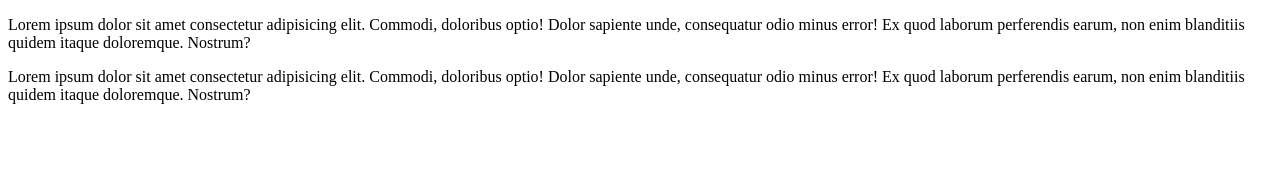
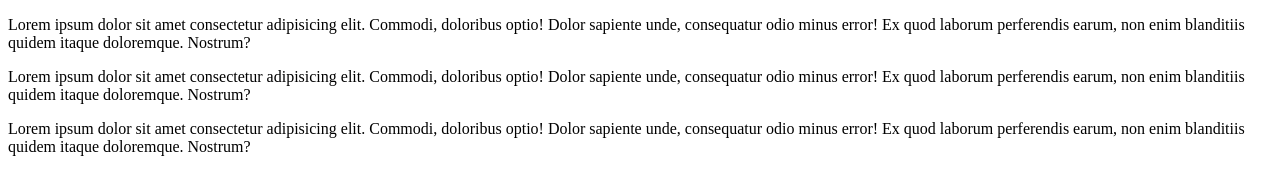
Before and after one commit to codeit-np/butterfly, a plain HTML site: page home.html in a window 1280 px wide. Drawn offline with Linux system fonts and the light colour scheme.

Commit message:
paragraph added

```diff
--- a/home.html
+++ b/home.html
@@ -9,5 +9,7 @@
 <body>
     <p>Lorem ipsum dolor sit amet consectetur adipisicing elit. Commodi, doloribus optio! Dolor sapiente unde, consequatur odio minus error! Ex quod laborum perferendis earum, non enim blanditiis quidem itaque doloremque. Nostrum?</p>
     <p>Lorem ipsum dolor sit amet consectetur adipisicing elit. Commodi, doloribus optio! Dolor sapiente unde, consequatur odio minus error! Ex quod laborum perferendis earum, non enim blanditiis quidem itaque doloremque. Nostrum?</p>
+    <p>Lorem ipsum dolor sit amet consectetur adipisicing elit. Commodi, doloribus optio! Dolor sapiente unde, consequatur odio minus error! Ex quod laborum perferendis earum, non enim blanditiis quidem itaque doloremque. Nostrum?</p>
+
 </body>
 </html>
```
